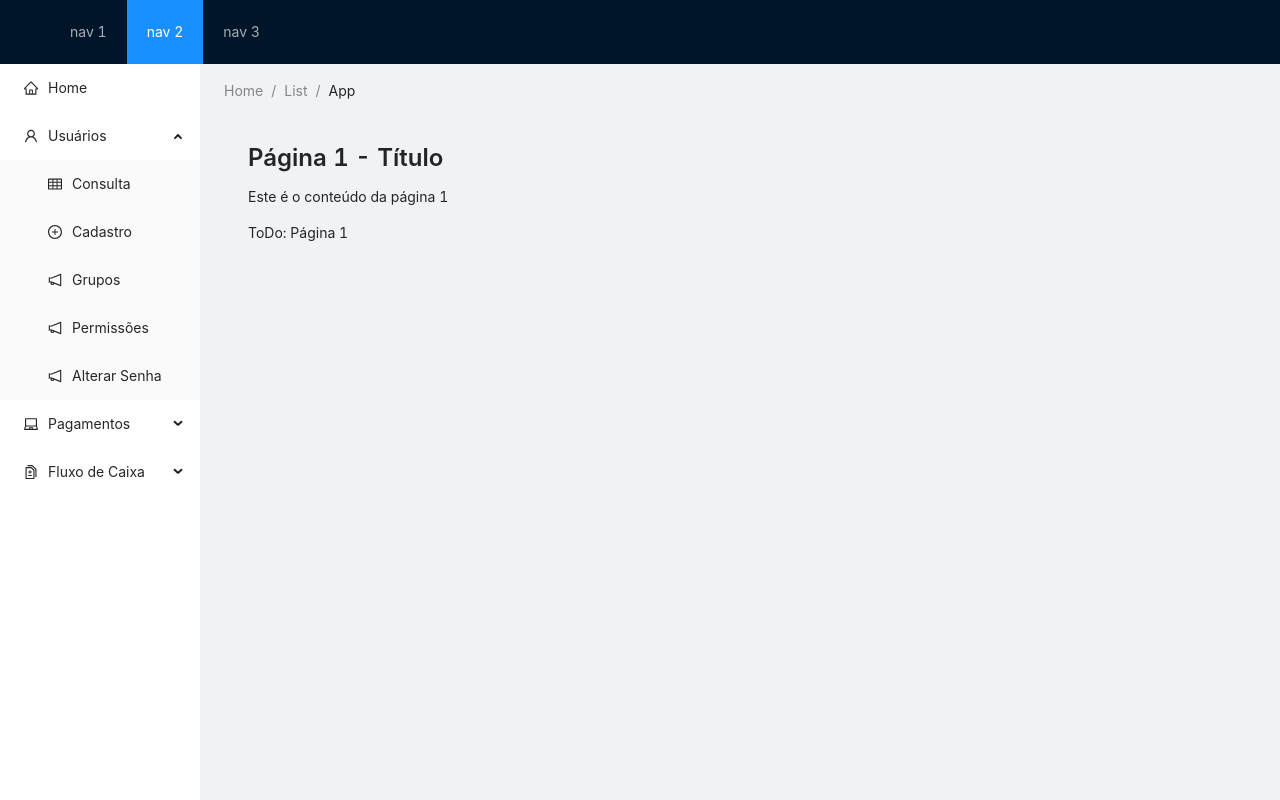
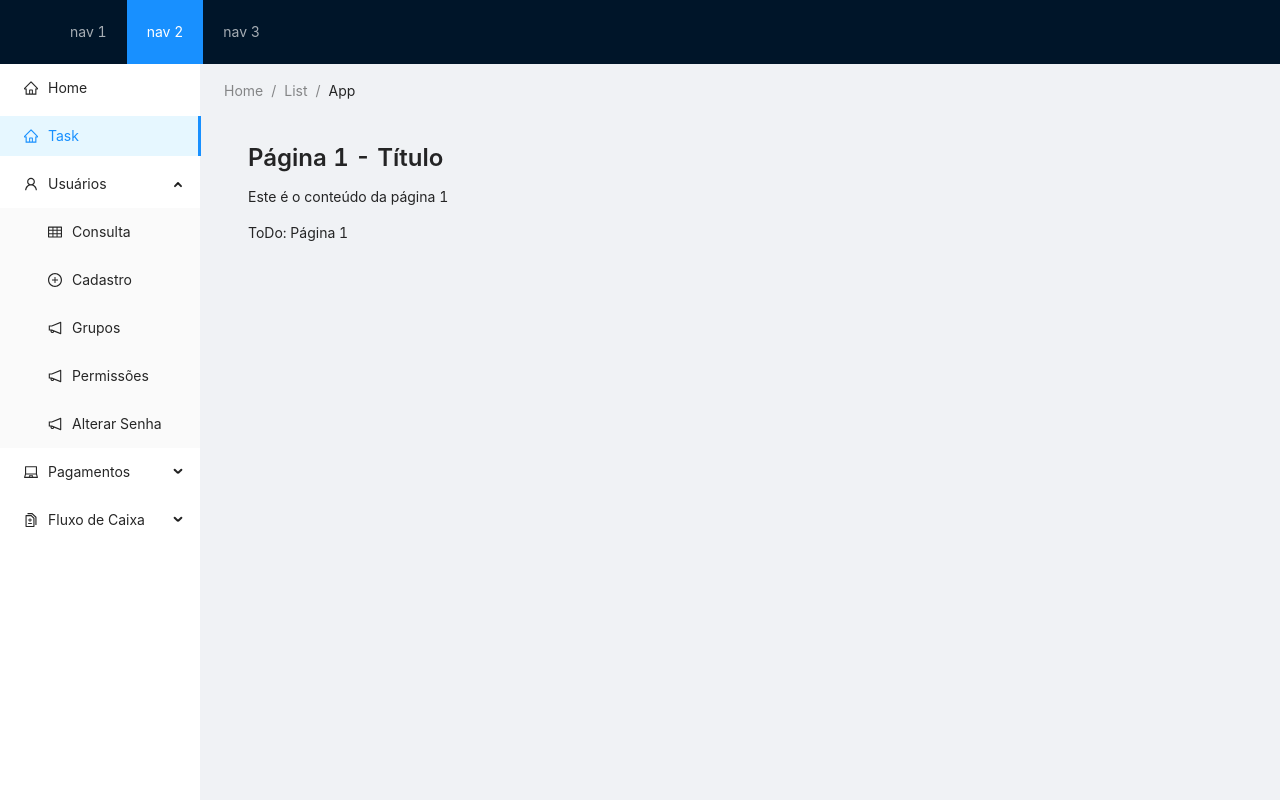
Before and after one commit to cascelli/psystems-site, a React (Create React App) app: page / in a window 1280 px wide. Built offline with nearby package versions, Linux system fonts and the light colour scheme.

Commit message:
"Abrir em uma nova guia" no menu

```diff
--- a/src/app/layouts/Default/Sidebar.tsx
+++ b/src/app/layouts/Default/Sidebar.tsx
@@ -12,7 +12,7 @@ import {
   DiffOutlined,
 } from '@ant-design/icons';
 
-import { useHistory } from 'react-router-dom';
+import { Link, useHistory } from 'react-router-dom';
 
 const { Sider } = Layout; // Primeiro importa o Layout e depois desconstroi o Sider do Layout
 const { SubMenu } = Menu; // Primeiro importa o Menu e depois desconstroi o SubMenu do Menu
@@ -33,11 +33,25 @@ export default function DefaultLayoutSidebar() {
         style={{ height: '100%', borderRight: 0 }}
       >
         <Menu.Item
-          key={'/'}
+          key={'0'}
           onClick={() => history.push('/')}
           icon={<HomeOutlined />}
         >
-          Home
+          <Link to={'/'}>Home</Link>
+        </Menu.Item>
+        <Menu.Item
+          key={'1'}
+          // onClick={() => history.push('/')}
+          icon={<HomeOutlined />}
+        >
+          <a
+            // Criando link para site externo a partir de item do menu
+            href='https://task.com.br'
+            target='_blank'
+            rel='noreferrer'
+          >
+            Task
+          </a>
         </Menu.Item>
 
         <SubMenu
@@ -50,7 +64,7 @@ export default function DefaultLayoutSidebar() {
             onClick={() => history.push('/usuarios')}
             icon={<TableOutlined />}
           >
-            Consulta
+            <Link to={'/usuarios'}>Consulta</Link>
           </Menu.Item>
           <Menu.Item
             key='/usuarios/cadastro'
@@ -59,7 +73,7 @@ export default function DefaultLayoutSidebar() {
             }
             icon={<PlusCircleOutlined />}
           >
-            Cadastro
+            <Link to={'/usuarios/cadastro'}>Cadastro</Link>
           </Menu.Item>
           <Menu.Item
             key='3'
```
